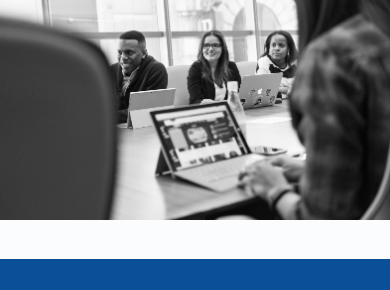
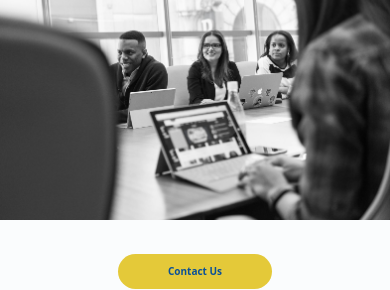
Before and after one commit to Swiftly01/techpro, a plain HTML site: page consultancy.html in a window 390 px wide. Shown: the part 896-1186 px from the top of the page. Drawn offline with nearby package versions, Linux system fonts and the light colour scheme.

Commit message:
btn added

```diff
--- a/consultancy.html
+++ b/consultancy.html
@@ -84,6 +84,12 @@
       <img class="image" src="images/unsplash_p0qKsW3uqA4.png" alt="Image">
     </div>
   </div>
+
+  <div   class="row contact-top">
+    <div class="col text-center">
+      <a href="" class="contact-btn">Contact Us</a>
+    </div>
+  </div>
 </div>
 
 
@@ -94,7 +100,7 @@
 
 
 
- <footer style="background-color: #0A5098; padding: 40px 0; margin-top: 10%;">
+ <footer style="background-color: #0A5098; padding: 40px 0; margin-top: 6%;">
   <div class="container">
     <div class="row gy-4">
 
--- a/styles/consultancy.css
+++ b/styles/consultancy.css
@@ -48,6 +48,7 @@
 
 }
 
+
 @media screen and (max-width:483px) {
 
   .links ul li {
@@ -66,3 +67,37 @@
 
 
 }
+
+.contact-top {
+  margin-top: 4%;
+}
+
+
+.contact-btn {
+  display: inline-block;
+    padding: 10px 50px;
+    background-color:  #E4C939;
+    color: #0A5098;
+    font-size: 28px;
+    font-weight: bold;
+    border: none;
+    border-radius: 50px;
+    text-decoration: none;
+    transition: background-color 0.3s ease;
+    margin-top: 50px;
+}
+
+
+@media  screen and (max-width: 726px) {
+
+  .contact-btn {
+    font-size: 10px;
+    margin-top: 30px;
+
+  }
+
+  .contact-top {
+    margin: 1%
+  }
+
+}
```
